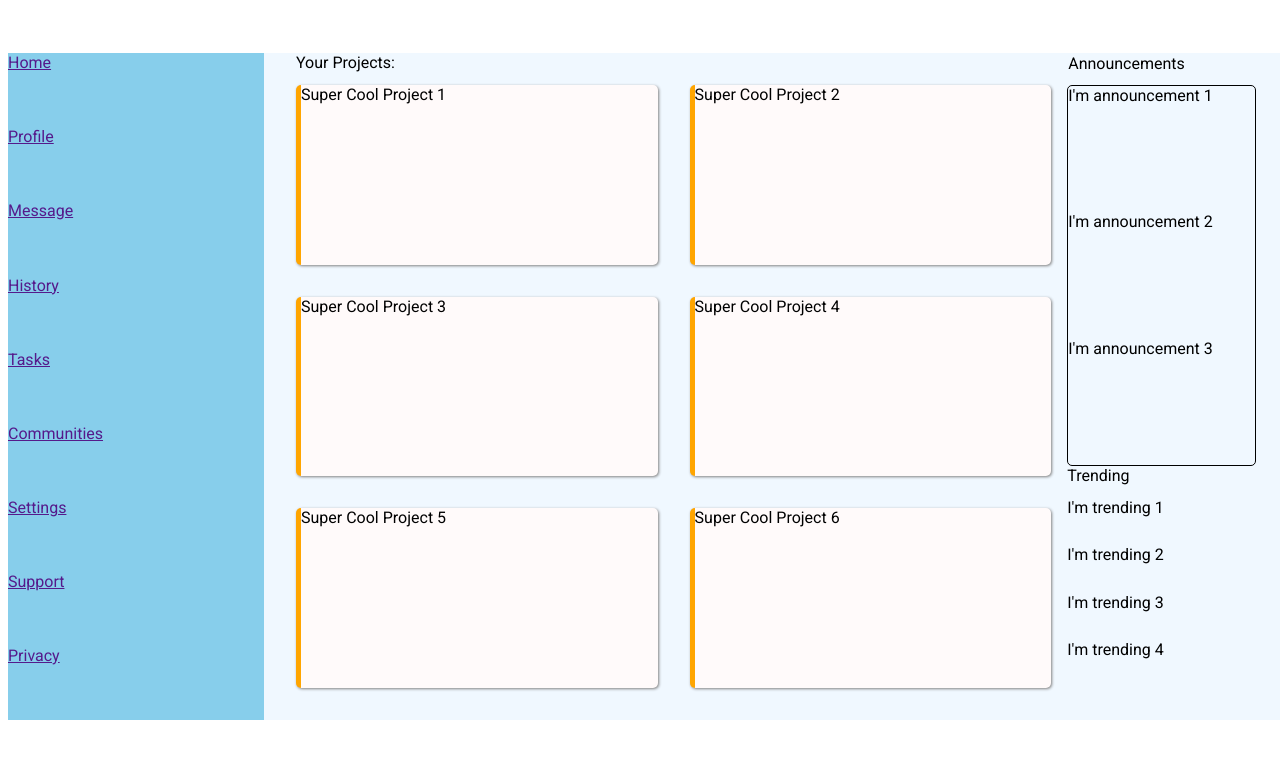
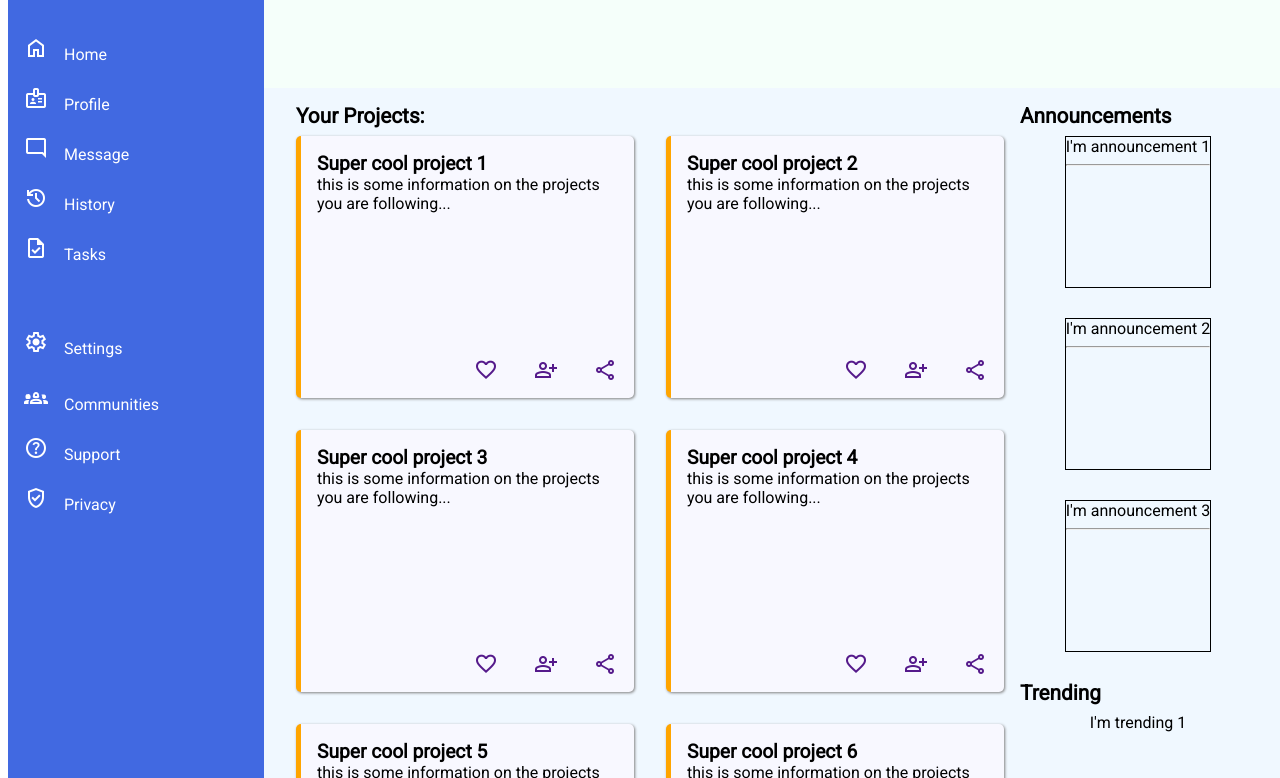
Before and after one commit to Longmann94/dashboard-project, a plain HTML site: page index.html in a window 1280 px wide. Shown: the part 88-866 px from the top of the page. Before the commit the page ends 816 px from the top, so only its background shows below. Drawn offline with nearby package versions, Linux system fonts and the light colour scheme.

Commit message:
added more styles and html elements

```diff
--- a/index.html
+++ b/index.html
@@ -20,7 +20,7 @@
       <div class="dashboard-topbar-top">
         <div>
           <label for="search-box">
-            <span class="material-symbols-outlined">search</span>
+            <span class="material-symbols-outlined icon-padding">search</span>
             <input type="text" id="search-box" placeholder="Search...">
           </label>
         </div>
@@ -48,46 +48,98 @@
 
 
     </div>
-    <div class="dashboard-home-btn">
-      <a href="">Dashboard</a>
-    </div>
+
 
     <div class="dashboard-sidebar">
-
-      <a href="">Home</a>
-      <a href="">Profile</a>
-      <a href="">Message</a>
-      <a href="">History</a>
-      <a href="">Tasks</a>
-      <a href="">Communities</a>
-      <a href="">Settings</a>
-      <a href="">Support</a>
-      <a href="">Privacy</a>
+      <div class="dashboard-side-btn-main">
+        <a href=""><span class="material-symbols-outlined icon-padding">dashboard</span>Dashboard</a>
+      </div>
+      <div class="dashboard-side-btn">
+        <a href=""><span class="material-symbols-outlined icon-padding">home</span>Home</a>
+      </div>
+      <div class="dashboard-side-btn">
+        <a href=""><span class="material-symbols-outlined icon-padding">badge</span>Profile</a>
+      </div>
+      <div class="dashboard-side-btn">
+        <a href=""><span class="material-symbols-outlined icon-padding">mode_comment</span>Message</a>
+      </div>
+      <div class="dashboard-side-btn">
+        <a href=""><span class="material-symbols-outlined icon-padding">history</span>History</a>
+      </div>
+      <div class="dashboard-side-btn">
+        <a href=""><span class="material-symbols-outlined icon-padding">task</span>Tasks</a>
+      </div>
+      <div class="dashboard-side-btn">
+        <a href=""><span class="material-symbols-outlined icon-padding">groups_2</span>Communities</a>
+      </div>
+      <div class="dashboard-side-btn-seperator">
+        <a href=""><span class="material-symbols-outlined icon-padding">settings</span>Settings</a>
+      </div>
+      <div class="dashboard-side-btn">
+        <a href=""><span class="material-symbols-outlined icon-padding">help</span>Support</a>
+      </div>
+      <div class="dashboard-side-btn">
+        <a href=""><span class="material-symbols-outlined icon-padding">verified_user</span>Privacy</a>
+      </div>
     </div>
 
     <div class="dashboard-info">
       <div class="project-card-container">
         <div class="dashboard-info-title">Your Projects:</div>
         <div class="project-card">
-          <div class="project-card-content">
-            Super Cool Project 1
+          <div class="project-card-title">Super cool project 1</div>
+          <div class="project-card-info">this is some information on the projects you are following...</div>
+          <div class="project-card-action-container">
+            <a href=""><span class="material-symbols-outlined icon-padding">favorite</span></a>
+            <a href=""><span class="material-symbols-outlined icon-padding">person_add</span></a>
+            <a href=""><span class="material-symbols-outlined icon-padding">share</span></a>
           </div>
 
         </div>
         <div class="project-card">
-          Super Cool Project 2
+          <div class="project-card-title">Super cool project 2</div>
+          <div class="project-card-info">this is some information on the projects you are following...</div>
+          <div class="project-card-action-container">
+            <a href=""><span class="material-symbols-outlined icon-padding">favorite</span></a>
+            <a href=""><span class="material-symbols-outlined icon-padding">person_add</span></a>
+            <a href=""><span class="material-symbols-outlined icon-padding">share</span></a>
+          </div>
         </div>
         <div class="project-card">
-          Super Cool Project 3
+          <div class="project-card-title">Super cool project 3</div>
+          <div class="project-card-info">this is some information on the projects you are following...</div>
+          <div class="project-card-action-container">
+            <a href=""><span class="material-symbols-outlined icon-padding">favorite</span></a>
+            <a href=""><span class="material-symbols-outlined icon-padding">person_add</span></a>
+            <a href=""><span class="material-symbols-outlined icon-padding">share</span></a>
+          </div>
         </div>
         <div class="project-card">
-          Super Cool Project 4
+          <div class="project-card-title">Super cool project 4</div>
+          <div class="project-card-info">this is some information on the projects you are following...</div>
+          <div class="project-card-action-container">
+            <a href=""><span class="material-symbols-outlined icon-padding">favorite</span></a>
+            <a href=""><span class="material-symbols-outlined icon-padding">person_add</span></a>
+            <a href=""><span class="material-symbols-outlined icon-padding">share</span></a>
+          </div>
         </div>
         <div class="project-card">
-          Super Cool Project 5
+          <div class="project-card-title">Super cool project 5</div>
+          <div class="project-card-info">this is some information on the projects you are following...</div>
+          <div class="project-card-action-container">
+            <a href=""><span class="material-symbols-outlined icon-padding">favorite</span></a>
+            <a href=""><span class="material-symbols-outlined icon-padding">person_add</span></a>
+            <a href=""><span class="material-symbols-outlined icon-padding">share</span></a>
+          </div>
         </div>
         <div class="project-card">
-          Super Cool Project 6
+          <div class="project-card-title">Super cool project 6</div>
+          <div class="project-card-info">this is some information on the projects you are following...</div>
+          <div class="project-card-action-container">
+            <a href=""><span class="material-symbols-outlined icon-padding">favorite</span></a>
+            <a href=""><span class="material-symbols-outlined icon-padding">person_add</span></a>
+            <a href=""><span class="material-symbols-outlined icon-padding">share</span></a>
+          </div>
         </div>
       </div>
 
@@ -95,12 +147,15 @@
         <div class="dashboard-info-title">Announcements</div>
         <div class="announcements-card">
           I'm announcement 1
+          <hr class="solid text-seperator">
         </div>
         <div class="announcements-card">
           I'm announcement 2
+          <hr class="solid">
         </div>
         <div class="announcements-card">
           I'm announcement 3
+          <hr class="solid">
         </div>
       </div>
 
--- a/styles.css
+++ b/styles.css
@@ -2,6 +2,10 @@ body {
   font-family: roboto;
   height: 100vh;
   width: 100vw;
+}
+
+a {
+  text-decoration: none;
 }
 
 .main-container {
@@ -15,12 +19,18 @@ body {
   grid-area: 1/2/2/3;
   display: grid;
   grid-template: 1fr 2fr/ 1fr;
+  box-shadow: 1px 1px 3px grey;
+  background: mintcream;
 }
 
 .dashboard-topbar-top {
   grid-area: 1/1/2/2;
   display: grid;
   grid-template: 1fr / 2fr 1fr;
+}
+
+.dashboard-topbar-top input {
+  width: 70%;
 }
 
 .dashboard-topbar-bottom {
@@ -30,23 +40,45 @@ body {
 }
 
 .dashboard-sidebar {
-  grid-area: 2/1/3/2;
+  grid-area: 1/1/3/2;
   display: grid;
-  grid-template: 1fr/1fr;
-  grid-auto-rows: 1fr;
-  background-color: skyblue;
+  grid-template: 50px / 1fr;
+  grid-auto-rows: 50px;
+  background-color: royalblue;
 }
 
-.dashboard-home-btn {
-  grid-area: 1/1/2/2;
+.dashboard-sidebar a {
+  color: white;
+}
+
+.dashboard-side-btn-main{
+  grid-area: 1/1/3/2;
+}
+
+.dashboard-side-btn-main a{
+  font-size: 2rem;
+}
+
+.dashboard-side-btn-seperator{
+  grid-area: 8/1/10/2;
+  align-self: end;
+}
+
+.dashboard-side-btn{
+  max-height: 50px;
+  min-height: 50px;
+}
+
+.icon-padding{
+  padding: 1rem;
 }
 
 .dashboard-info {
   grid-area: 2/2/3/3;
   display: grid;
-  grid-template: 2fr 1fr / 4fr 1fr;
+  grid-template: 2fr 1fr / 3fr 1fr;
   background: aliceblue;
-  padding: 2rem;
+  padding: 3rem 2rem 3rem 2rem;
   gap: 1rem;
   grid-row-gap: 2rem;
 }
@@ -63,34 +95,51 @@ body {
 .dashboard-info-title{
   position: absolute;
   top: -2rem;
+  font-size: 1.3rem;
+  font-weight: bold;
 }
 
 .project-card {
  border-radius: 5px;
- background: snow;
+ background: ghostwhite;
  border-left: 5px solid orange;
  box-shadow: 1px 1px 3px grey;
  display: grid;
- grid-template: 8fr 2fr / 1fr;
+ position: relative;
+ grid-template: 1fr 7fr 2fr / 1fr;
+ padding: 1rem;
 }
 
-.project-card-content {
-  grid-area: 1/1/2/2;
+.project-card-title{
+  font-size: 1.2rem;
+  font-weight: bold;
 }
 
-.project-card-buttons {
-  grid-area: 2/1/3/2;
+.project-card-info{
+
+}
+
+.project-card-action-container{
+  position: absolute;
+  bottom: 0px;
+  right: 0px;
 }
 
 .announcements-container {
   grid-area: 1/2/2/3;
   display: grid;
+  grid-template: 1fr / 1fr;
+  grid-auto-rows: 1fr;
   position: relative;
   border-radius: 5px;
+}
+
+.announcements-card {
+  justify-self: center;
+  max-height: 150px;
+  min-height: 150px;
   border: 1px solid;
 }
-
-.announcements-card {}
 
 .trending-container{
   grid-area: 2/2/3/3;
@@ -99,5 +148,6 @@ body {
 }
 
 .trending-card{
+  justify-self: center;
 
 }
```
